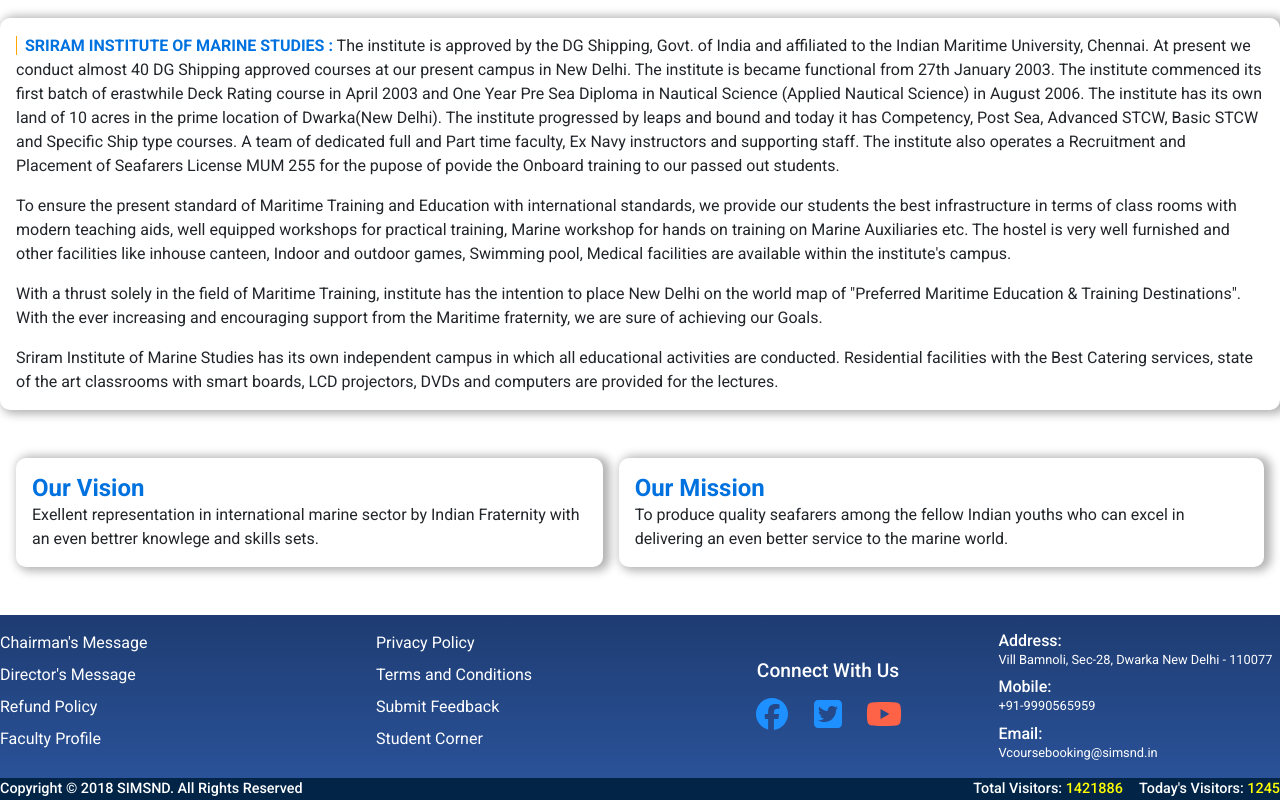
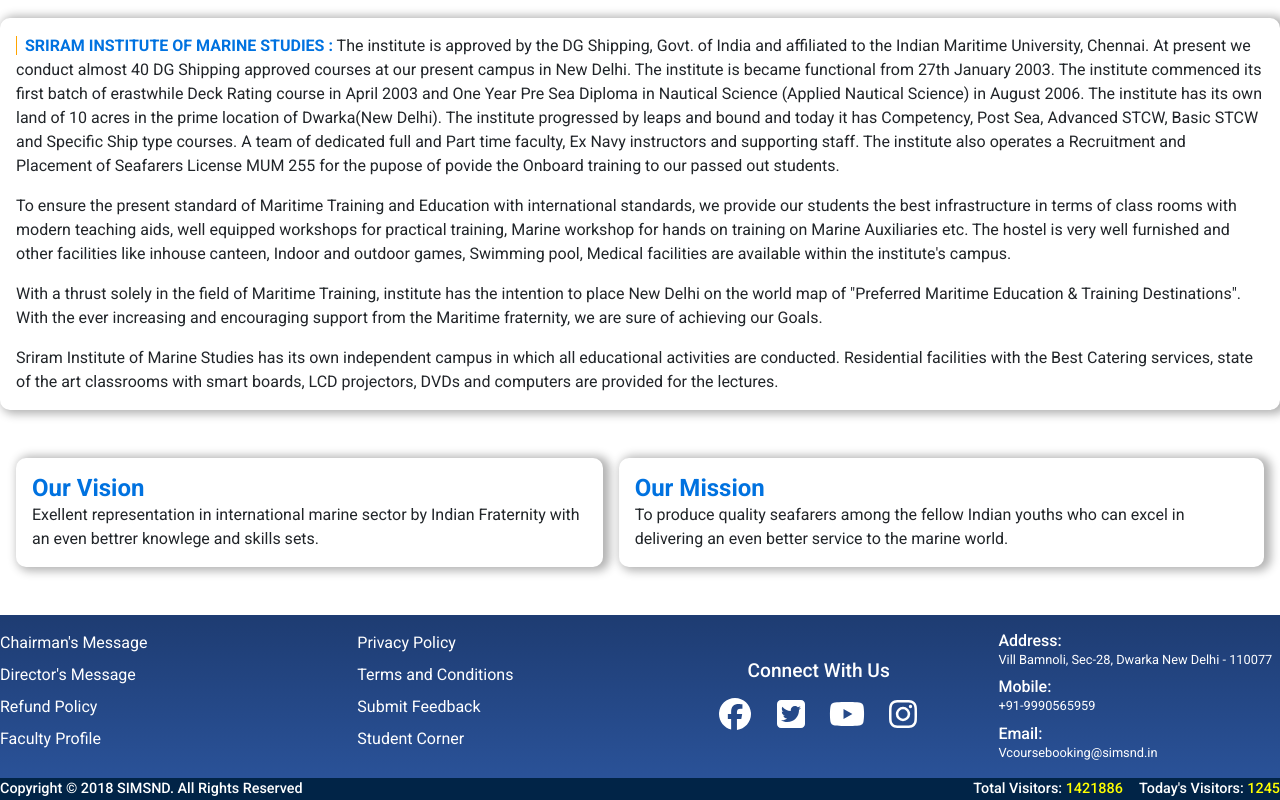
Before and after one commit to Shubham000007/sims, a plain HTML site: page about.html in a window 1280 px wide. Shown: the part 559-1359 px from the top of the page. Drawn offline with Linux system fonts and the light colour scheme.

Commit message:
Changed footer to all pages

```diff
--- a/about.html
+++ b/about.html
@@ -146,6 +146,7 @@
   <!-- About Content  Ends-->
 
   <!-- About Section Ends -->
+
   <!-- Footer   -->
 
   <div class="footer__section">
@@ -167,9 +168,10 @@
       <div class="footer__column__three">
         <h6>Connect With Us</h6>
         <div class="footer__social">
-          <a href="javascript:void(0)" class="social__links facebook"><i class="fab fa-facebook fa-2x"></i></a>
-          <a href="javascript:void(0)" class="social__links twitter"><i class="fab fa-twitter-square fa-2x"></i></a>
-          <a href="javascript:void(0)" class="social__links youtube"><i class="fab fa-youtube fa-2x"></i></a>
+          <a href="javascript:void(0)" class="social__links"><i class="fab fa-facebook fa-2x"></i></a>
+          <a href="javascript:void(0)" class="social__links"><i class="fab fa-twitter-square fa-2x"></i></a>
+          <a href="javascript:void(0)" class="social__links"><i class="fab fa-youtube fa-2x"></i></a>
+          <a href="javascript:void(0)" class="social__links"><i class="fab fa-instagram fa-2x"></i></a>
         </div>
       </div>
 
```
Also changed, not shown: admission_notice.html (+4 -5 lines), basic_course.html (+4 -3 lines), chief_mate_phase_course.html (+5 -3 lines), competency_course.html (+5 -4 lines), contact_us.html (+5 -3 lines), courses.html (+4 -4 lines), index.html (+0 -1 lines), medical_first_aid_course.html (+4 -4 lines), post_sea_course.html (+4 -4 lines), pre_sea_course.html (+4 -4 lines), pre_sea_gp_rating_course.html (+4 -4 lines), results.html (+4 -6 lines), sts_dsd_course.html (+4 -4 lines).
